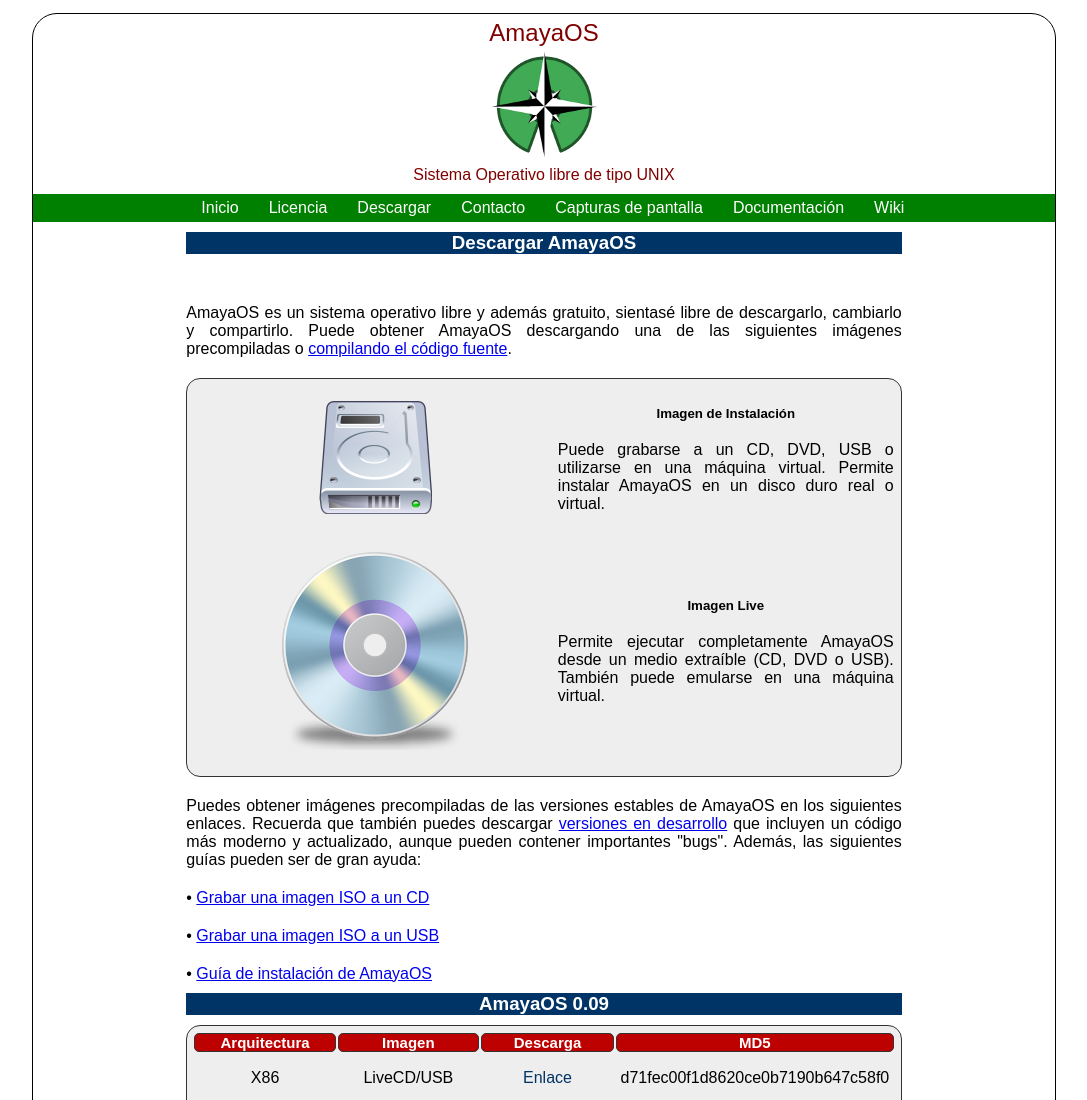
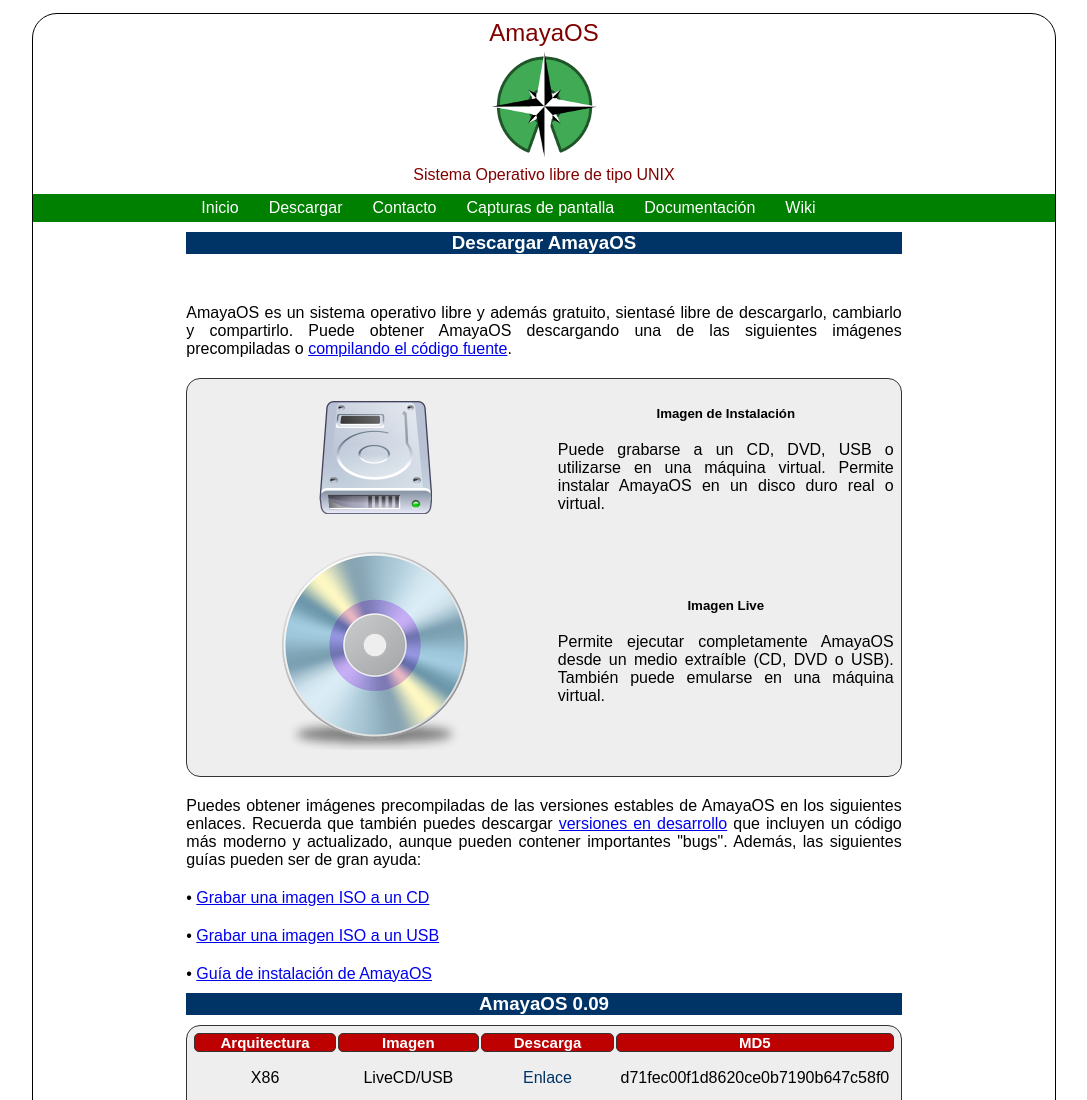
Before and after one commit to AmayaOS/amayaos.github.io, a plain HTML site: page download.html in a window 1280 px wide. Shown: the top 1100 px of the page, without its empty margins (96-1183 px from the left). Drawn offline with Linux system fonts and the light colour scheme.

Commit message:
Eliminar enlace a Licencia

```diff
--- a/download.html
+++ b/download.html
@@ -23,7 +23,6 @@
 		<ul>
 
 		<li><a href="index.html">Inicio</a></li>
-		<li><a href="license.html">Licencia</a></li>
 		<li><a href="#">Descargar</a></li>
 		<li><a href="email-us.html">Contacto</a></li>
                 <li><a href="screenshots.html">Capturas de pantalla</a></li>
```
